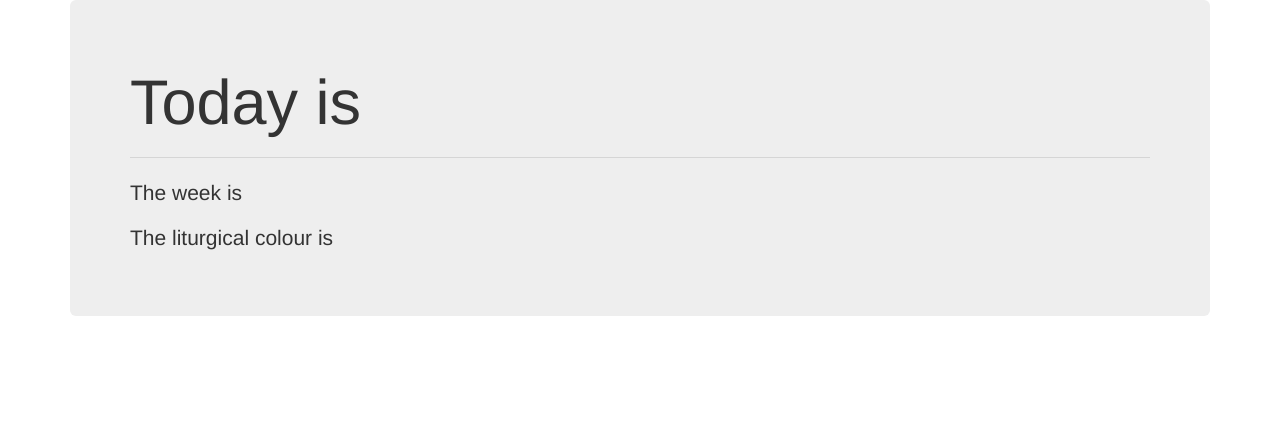
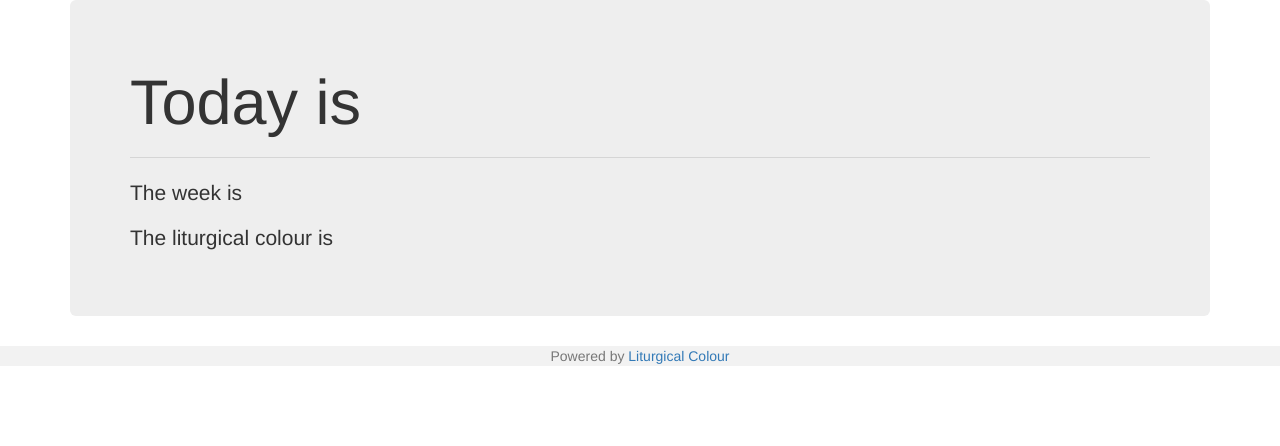
Before and after one commit to djjudas21/liturgical-colour-app, a Flask app: template templates/template.html in a window 1280 px wide. Shown: the top 446 px of the page. Run offline with Flask 3, Linux system fonts and the light colour scheme; the template is opened without the code that fills it, so the values that code supplies are empty; some libraries are stand-ins or nearby versions.

Commit message:
Add a footer

```diff
--- a/templates/template.html
+++ b/templates/template.html
@@ -28,5 +28,11 @@
             <p>The liturgical colour is {{ dayinfo['colour'] }}</p>
         </div>
     </div>
+
+<footer class="text-center text-lg-start bg-body-tertiary text-muted">
+  <div class="text-center p-4" style="background-color: rgba(0, 0, 0, 0.05);">
+    Powered by <a class="text-reset fw-bold" href="https://github.com/djjudas21/liturgical-colour-app">Liturgical Colour</a>
+  </div>
+</footer>
 </body>
 </html>
```
